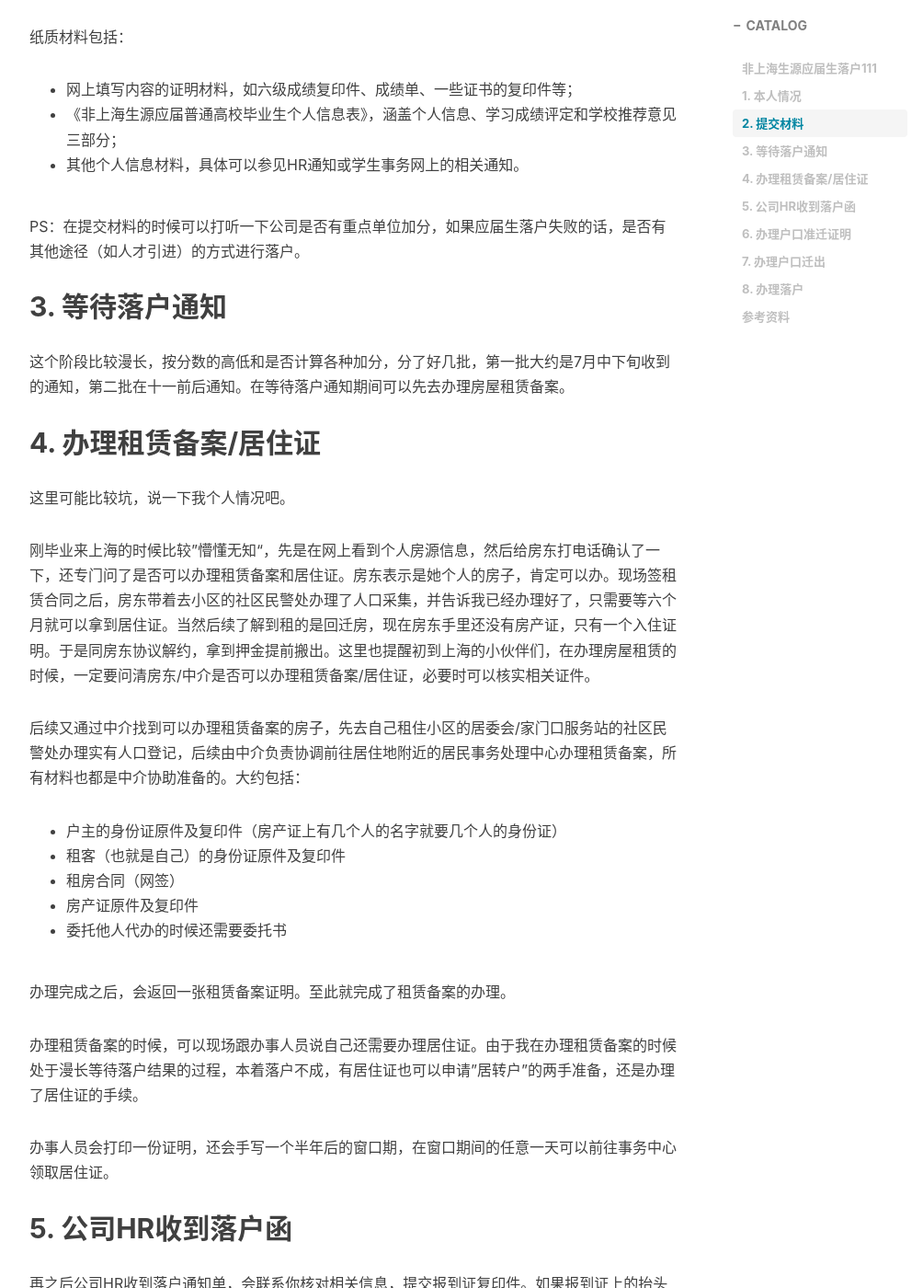
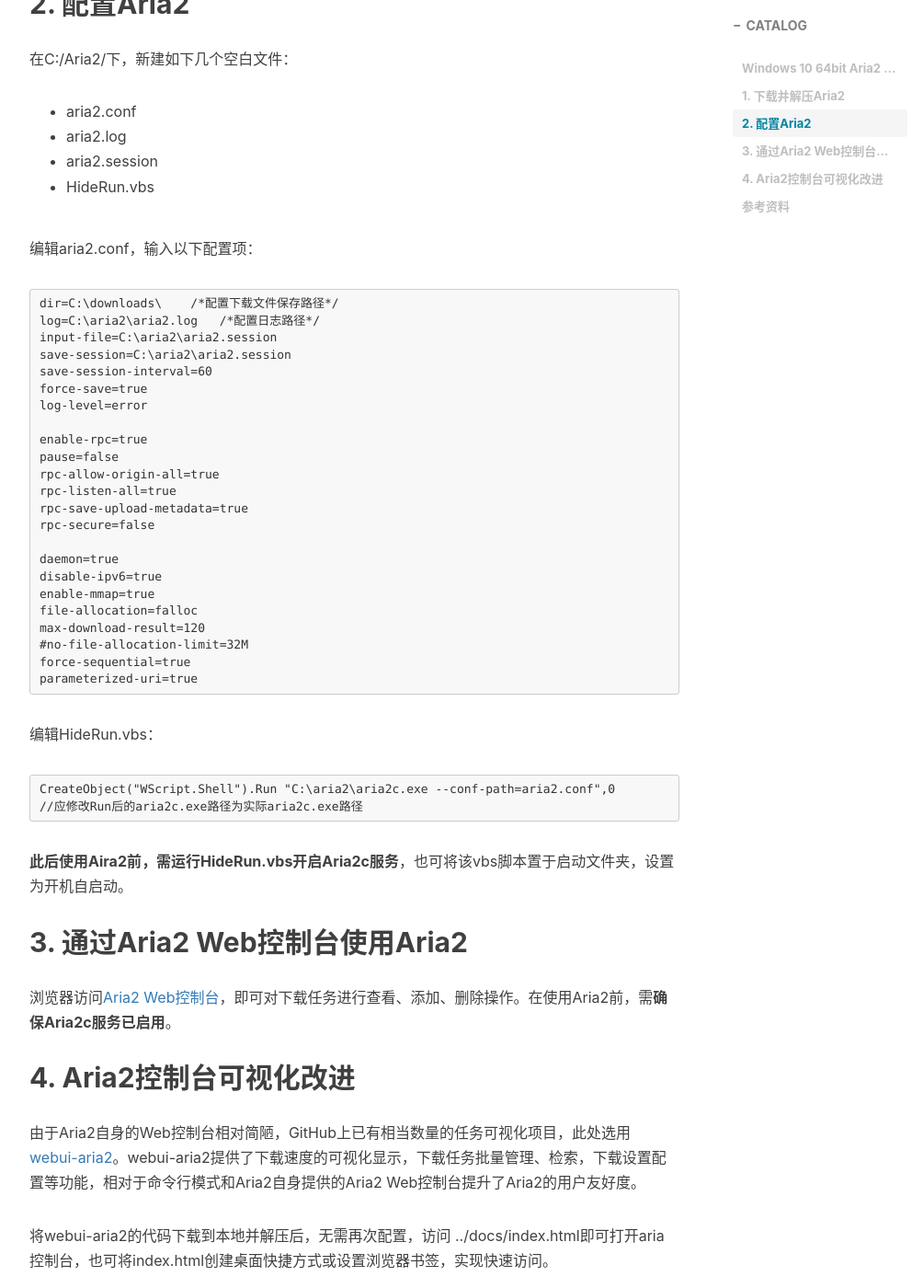
Before and after one commit to blankaiwang/blankaiwang.github.io, a Jekyll site: the page built from _posts/2019-12-20-非上海生源应届生落户1（更新）.md, in a window 1280 px wide and 1400 px high, scrolled down 850 px. Shown: the whole window at 92% size, without its empty margins (233-1237 px from the left). Built offline with Jekyll 4.4.1, drawn with Linux system fonts in a browser that asks for light colours; nearby versions of some CDN libraries; comment, search, counter and statistics services are not loaded; some of the changed text lies outside the part shown.

Commit message:
Update 2019-12-20-非上海生源应届生落户1（更新）.md

````diff
--- a/_posts/2019-12-20-非上海生源应届生落户1（更新）.md
+++ b/_posts/2019-12-20-非上海生源应届生落户1（更新）.md
@@ -1,6 +1,6 @@
 ---
 layout:     post
-title:      "非上海生源应届生落户1（更新）"
+title:      "Windows 10 64bit Aria2配置"
 subtitle:   ""
 author:     "blankaiwang"
 
@@ -8,7 +8,7 @@ header-mask:  0.5
 catalog: true
 tags:
 
-    - 落户
+    - Aria2
 
 
 
@@ -18,103 +18,85 @@ tags:
 
 
 
-# 非上海生源应届生落户111
+# Windows 10 64bit Aria2 配置
 
-## 1. 本人情况
+## 1. 下载并解压Aria2
 
-非上海985硕士，英语6级，成绩一级，CS大方向。
+访问Aria2的[GitHub](https://aria2.github.io/)，跳转到对应的版本下载页。本文以version 1.35.0为例。
+
+在下载页的assets处，选择下载系统适配的细分版本，此处选择下载 aria2-1.35.0-win-64bit-build1.zip。
+
+下载完成后，将zip包解压至目录，如C:/Aria2/
 
 
 
-## 2. 提交材料
+## 2. 配置Aria2
 
-5、6月份还未毕业的时候收到HR邮件要上网填写相关材料，此外，还需要将纸质材料寄到公司。
+在C:/Aria2/下，新建如下几个空白文件：
 
-纸质材料包括：
-
-* 网上填写内容的证明材料，如六级成绩复印件、成绩单、一些证书的复印件等；
-* 《非上海生源应届普通高校毕业生个人信息表》，涵盖个人信息、学习成绩评定和学校推荐意见三部分；
-* 其他个人信息材料，具体可以参见HR通知或学生事务网上的相关通知。
-
-PS：在提交材料的时候可以打听一下公司是否有重点单位加分，如果应届生落户失败的话，是否有其他途径（如人才引进）的方式进行落户。
+* aria2.conf
+* aria2.log
+* aria2.session
+* HideRun.vbs
 
 
 
-## 3. 等待落户通知
+编辑aria2.conf，输入以下配置项：
 
-这个阶段比较漫长，按分数的高低和是否计算各种加分，分了好几批，第一批大约是7月中下旬收到的通知，第二批在十一前后通知。在等待落户通知期间可以先去办理房屋租赁备案。
+```
+dir=C:\downloads\    /*配置下载文件保存路径*/
+log=C:\aria2\aria2.log   /*配置日志路径*/
+input-file=C:\aria2\aria2.session
+save-session=C:\aria2\aria2.session
+save-session-interval=60
+force-save=true
+log-level=error
+
+enable-rpc=true
+pause=false
+rpc-allow-origin-all=true
+rpc-listen-all=true
+rpc-save-upload-metadata=true
+rpc-secure=false
+
+daemon=true
+disable-ipv6=true
+enable-mmap=true
+file-allocation=falloc
+max-download-result=120
+#no-file-allocation-limit=32M
+force-sequential=true
+parameterized-uri=true
+```
 
 
 
-## 4. 办理租赁备案/居住证
+编辑HideRun.vbs：
 
-这里可能比较坑，说一下我个人情况吧。
+```vbscript
+CreateObject("WScript.Shell").Run "C:\aria2\aria2c.exe --conf-path=aria2.conf",0
+//应修改Run后的aria2c.exe路径为实际aria2c.exe路径
+```
 
-刚毕业来上海的时候比较”懵懂无知“，先是在网上看到个人房源信息，然后给房东打电话确认了一下，还专门问了是否可以办理租赁备案和居住证。房东表示是她个人的房子，肯定可以办。现场签租赁合同之后，房东带着去小区的社区民警处办理了人口采集，并告诉我已经办理好了，只需要等六个月就可以拿到居住证。当然后续了解到租的是回迁房，现在房东手里还没有房产证，只有一个入住证明。于是同房东协议解约，拿到押金提前搬出。这里也提醒初到上海的小伙伴们，在办理房屋租赁的时候，一定要问清房东/中介是否可以办理租赁备案/居住证，必要时可以核实相关证件。
-
-后续又通过中介找到可以办理租赁备案的房子，先去自己租住小区的居委会/家门口服务站的社区民警处办理实有人口登记，后续由中介负责协调前往居住地附近的居民事务处理中心办理租赁备案，所有材料也都是中介协助准备的。大约包括：
-
-* 户主的身份证原件及复印件（房产证上有几个人的名字就要几个人的身份证）
-* 租客（也就是自己）的身份证原件及复印件
-* 租房合同（网签）
-* 房产证原件及复印件
-* 委托他人代办的时候还需要委托书
-
-办理完成之后，会返回一张租赁备案证明。至此就完成了租赁备案的办理。
-
-办理租赁备案的时候，可以现场跟办事人员说自己还需要办理居住证。由于我在办理租赁备案的时候处于漫长等待落户结果的过程，本着落户不成，有居住证也可以申请"居转户"的两手准备，还是办理了居住证的手续。
-
-办事人员会打印一份证明，还会手写一个半年后的窗口期，在窗口期间的任意一天可以前往事务中心领取居住证。
+**此后使用Aira2前，需运行HideRun.vbs开启Aria2c服务**，也可将该vbs脚本置于启动文件夹，设置为开机自启动。
 
 
 
-## 5. 公司HR收到落户函
+## 3. 通过Aria2 Web控制台使用Aria2
 
-再之后公司HR收到落户通知单，会联系你核对相关信息，提交报到证复印件。如果报到证上的抬头不正确的话（如原报到证是派回原籍或者派到上海的人才市场），HR会将落户函的黄色联给你，再寄回原学校请同学帮忙办理报到证改派。
-
-办理报到证改派除需要落户函以外，其他材料依照所在省区和学校而不同，具体需要打电话咨询学校的学生事务中心。
+浏览器访问[Aria2 Web控制台](http://aria2c.com/)，即可对下载任务进行查看、添加、删除操作。在使用Aria2前，需**确保Aria2c服务已启用**。
 
 
 
-## 6. 办理户口准迁证明
+## 4. Aria2控制台可视化改进
 
-报到证复印件提交后，HR会确认是落到家庭户（自己或直系亲属在上海有房产）还是社区公共户。我本人是落到社区公共户。HR会给你落户函的白色联和一份办理户口证明信 ，带着这两份材料和自己的身份证原件，前往自己办理租住登记小区所属的派出所户籍窗口/综合窗口处办理准迁证明。派出所地址可以参照：[上海公安阳光政务平台](https://gaj.sh.gov.cn/shga/vXtglJgsz/index)。
+由于Aria2自身的Web控制台相对简陋，GitHub上已有相当数量的任务可视化项目，此处选用[webui-aria2](https://github.com/ziahamza/webui-aria2)。webui-aria2提供了下载速度的可视化显示，下载任务批量管理、检索，下载设置配置等功能，相对于命令行模式和Aria2自身提供的Aria2 Web控制台提升了Aria2的用户友好度。
 
-在办理现场会填写一个落户申请表，派出所民警会给你一份模板，照着填就好，有什么不明确的及时问民警。主要包括现在居住地址，户籍所在地址，户籍所在派出所，家庭信息等。民警还会通过实有人口系统查询你的居住登记信息，并打印出来让你核对签字，还要签一份承诺书，大概就是承诺提交材料属实之类的。
-
-办理完成之后，派出所会现场打印一份准迁证明给你，将这份准迁证明寄回家/户籍所在地。
-
-
-
-## 7. 办理户口迁出
-
-家人收到你的准迁证之后，带着准迁证前往你的户口所在派出所办理户口迁出，办理完成后，派出所会返回一份户口迁出证明，由家人再将这份户口迁出证明寄回给你。
-
-
-
-## 8. 办理落户
-
-先去派出所照相，照相后前往户籍窗口办理落户手续。
-
-携带材料：迁出证明和身份证。
-
-我是周六上午过去办理落户最后一步的，实在是人有点多，从九点半等到十一点二十，总算赶在中午之前压哨办完。整体来看还算比较顺利，民警拿到你的材料之后，会着手办理公共户落户工作。户籍信息里面的学历和工作信息因为之前在家的时候一直没有更新，这次也一并更新了信息。学历信息更新**需要带着相关证书**过去。我是临时起意想起了这件事情，询问民警是否可以修改。民警在告知没有携带证明材料不能修改后，询问是走的什么途径落户，在得知是异地应届毕业生积分落户后，帮忙翻找了当时申请落户的材料，才避免了我再跑一趟的悲剧。办理完成，民警会打印出来户口卡，然后给你一张登记表填写一些个人信息即可。
-
-户口办理完毕，需要重办一张身份证，好像也是要现场填写一个身份证新办申请单。新的身份证可以选择去窗口领取（15天左右）或者EMS到付（7个工作日）。需要现场缴纳身份证办证费用20元，支持电子扫码支付。因为在周六领教了办事大厅的人山人海（没那么夸张，不过还是要排很久的队，耽搁半天时间），而且还涉及到即将到来的春运购票等需要使用身份证的场景，我选择直接邮寄到公司，到付邮费15元，实际上在下一周的周五（即仅过了6天）就收到了新身份证。
-
-
-
-**总共办事用时：**
-
-* 提交材料：半天
-* 办理租赁备案：2小时
-* 办理报到证改派（委托实验室师妹办理）：半天（辛苦师妹）
-* 办理户口准迁证明：半小时左右（工作日办理，未排队）
-* 办理户口迁出（委托家人办理）：1小时左右
-* 办理落户：2小时
+将webui-aria2的代码下载到本地并解压后，无需再次配置，访问 ../docs/index.html即可打开aria控制台，也可将index.html创建桌面快捷方式或设置浏览器书签，实现快速访问。
 
 
 
 ## 参考资料
 
-[非上海生源应届生落户成功 （报到证改派，准迁证，社区公共户）](http://www.zheyibu.com/article/6475.html)
+* https://www.cnblogs.com/banxiancode/p/12604034.html
+* https://www.cnblogs.com/mlgjb/p/9144575.html
````
